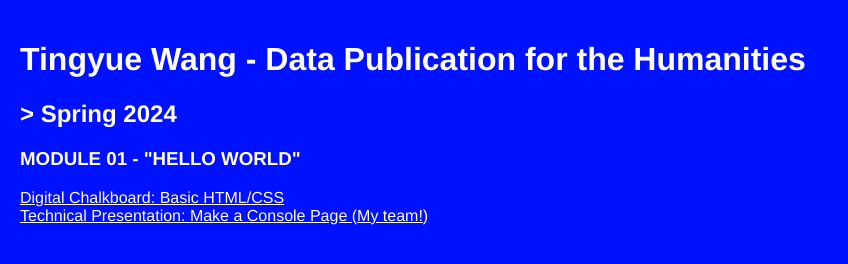
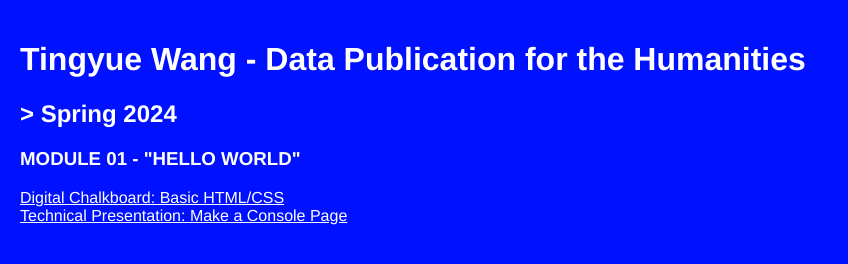
Before and after one commit to tingyue1023/tingyue.datapub.io, a plain HTML site: page index.html in a window 1280 px wide. Shown: the whole page, without its empty margins (0-848 px from the left). Drawn offline with Linux system fonts and the light colour scheme.

Commit message:
Update index.html

```diff
--- a/index.html
+++ b/index.html
@@ -19,7 +19,7 @@
     <h3>MODULE 01 - "HELLO WORLD"</h3>
     <p>
     <a href="https://tingyue1023.github.io/tingyue.datapub.io/m1_basic_html_css/">Digital Chalkboard: Basic HTML/CSS</a><br/>
-    <a href="https://tingyue1023.github.io/tingyue.datapub.io/m1_make_a_console_page/">Technical Presentation: Make a Console Page (My team!) </a><br/>
+    <a href="https://tingyue1023.github.io/tingyue.datapub.io/m1_make_a_console_page/">Technical Presentation: Make a Console Page</a><br/>
     </p>
     </div>
 
```
